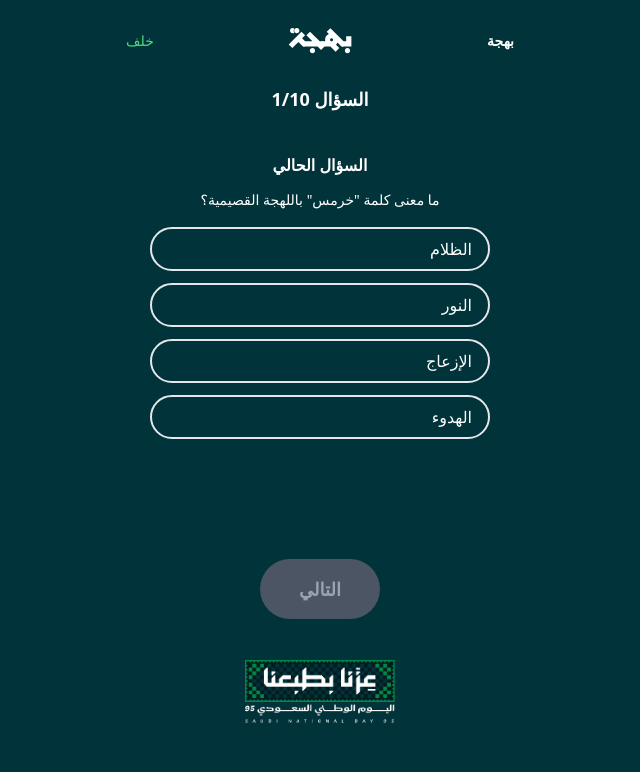
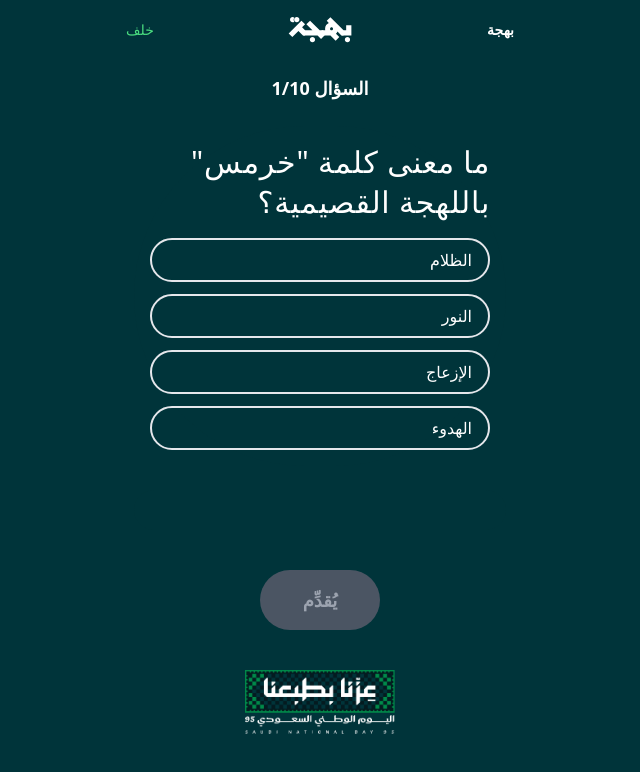
Before and after one commit to rehan-ch/bahjah-react, a React (Create React App) app: page /player-questions in a window 1280 px wide. Shown: the top 772 px of the page, without its empty margins (320-960 px from the left). Built offline with nearby package versions, Linux system fonts and the light colour scheme; no server answers.

Commit message:
Player question

```diff
--- a/src/pages/player/playerQuestions.jsx
+++ b/src/pages/player/playerQuestions.jsx
@@ -105,10 +105,10 @@ const PlayerQuestions = ({data}) => {
 
             {/* Current Question with Options */}
             <div className="bg-custom rounded-full p-4" dir="rtl">
-              <h3 className="font-semibold mb-3 text-center">السؤال الحالي</h3>
-              <p className="text-sm text-center leading-relaxed mb-4">
+              {/* <h3 className="font-semibold mb-3 text-center">السؤال الحالي</h3> */}
+              <h2 className="text-white text-right text-3xl leading-10 tracking-wide mb-4">
                 {question}
-              </p>
+              </h2>
 
               {/* Question Options */}
               <div className="space-y-3">
@@ -162,7 +162,7 @@ const PlayerQuestions = ({data}) => {
                 }`}
                 dir="rtl"
               >
-                {isSubmitting ? "جاري الإرسال..." : "التالي"}
+                {isSubmitting ? "جاري الإرسال..." : "يُقدِّم"}
               </button>
             </div>
           </div>
```
